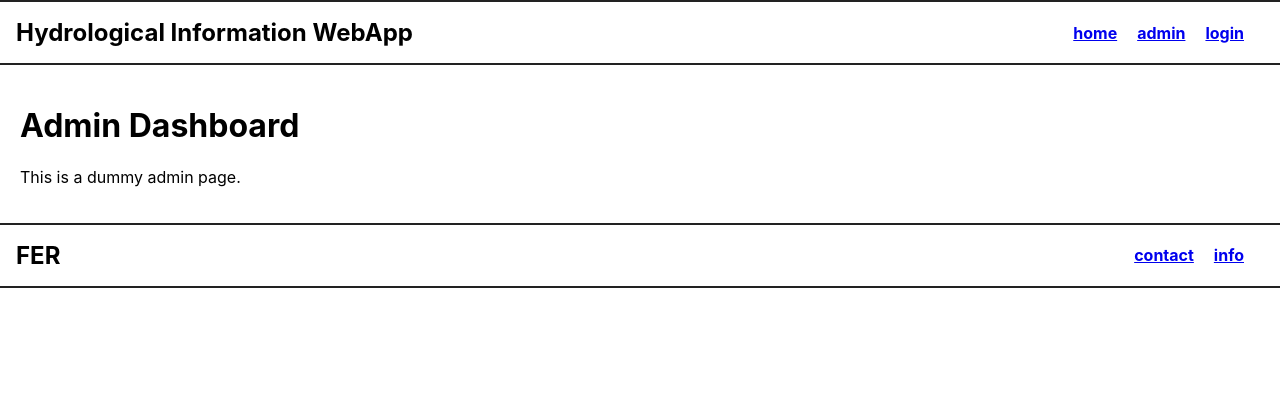
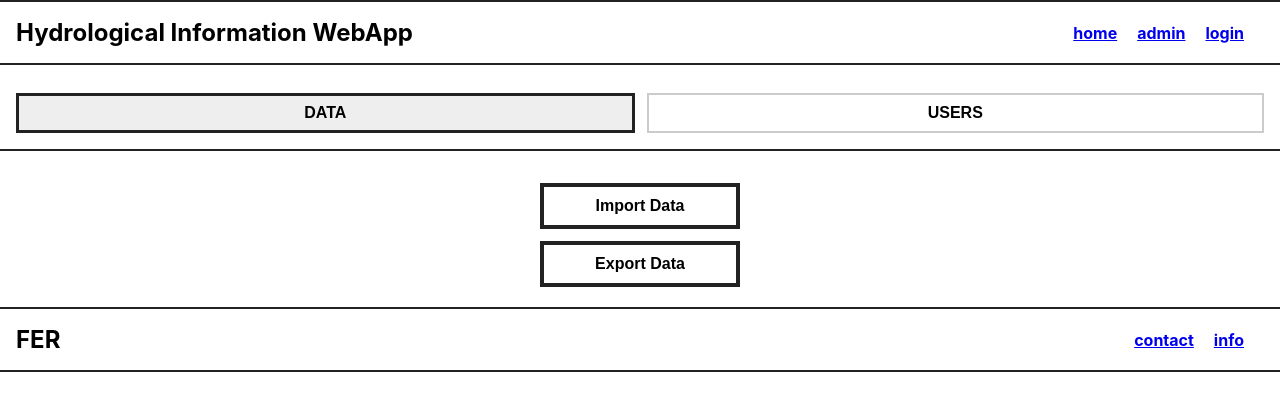
Before and after one commit to matejmagat/hydro-cloud, a React (Create React App) app: page /admin in a window 1280 px wide. Shown: the top 410 px of the page. Built offline with nearby package versions, Linux system fonts and the light colour scheme.

Commit message:
updated the admin page

```diff
--- a/src/App.js
+++ b/src/App.js
@@ -3,7 +3,7 @@ import { BrowserRouter as Router, Routes, Route, Link } from 'react-router-dom';
 
 import Navbar from './components/navigation/Navbar';
 import Footer from './components/navigation/Footer';
-import Tabs from './components/mainView/Tabs';
+import Tabs from './components/navigation/Tabs';
 import Sidebar from './components/mainView/Sidebar';
 import MapView from './components/mainView/MapView';
 import TableView from './components/mainView/TableView';
@@ -11,11 +11,10 @@ import AdminPage from './components/admin/AdminPage';
 import LoginPage from './components/login/LoginPage';
 
 
-
-
-
 function App() {
     const [activeTab, setActiveTab] = useState('map');
+    const tabNames = ['map', 'table', 'charts'];
+
     return (
         <Router>
             <Navbar />
@@ -24,7 +23,7 @@ function App() {
                 <Route path="/login" element={<LoginPage />} />
                 <Route path="/" element={
                     <div className="app-container">
-                        <Tabs activeTab={activeTab} setActiveTab={setActiveTab} />
+                        <Tabs tabs={tabNames} activeTab={activeTab} setActiveTab={setActiveTab} />
                         <div className="main-layout" style={{ display: 'flex', height: 'calc(100vh - 100px)' }}>
                             <Sidebar />
                             {activeTab === 'map' ? <MapView /> : <TableView />}
--- a/src/components/admin/AdminPage.js
+++ b/src/components/admin/AdminPage.js
@@ -1,10 +1,18 @@
-import React from 'react';
+import React, {useState} from 'react';
+import Tabs from "../navigation/Tabs";
+import DataManager from "./DataManager";
+import UserManager from "./UserManager";
+
 
 function AdminPage() {
+    const [activeTab, setActiveTab] = useState('data');
+    const tabNames = ['data', 'users'];
+
     return (
-        <div style={{ padding: '20px' }}>
-            <h1>Admin Dashboard</h1>
-            <p>This is a dummy admin page.</p>
+
+        <div>
+            <Tabs tabs={tabNames} activeTab={activeTab} setActiveTab={setActiveTab} />
+            {activeTab === 'data' ? <DataManager /> : <UserManager />}
         </div>
     );
 }
--- /dev/null
+++ b/src/components/admin/DataManager.js
@@ -0,0 +1,15 @@
+import React from 'react'
+
+function DataManager() {
+
+    return (
+        <div style={{ padding: '20px', maxWidth: '400px', margin: 'auto' }}>
+            <div style={{width: '50%', margin: 'auto'}}>
+                <button>Import Data</button>
+                <button>Export Data</button>
+            </div>
+        </div>
+    );
+}
+
+export default DataManager;
--- /dev/null
+++ b/src/components/admin/UserManager.js
@@ -0,0 +1,33 @@
+import React from 'react'
+
+function UserManager() {
+
+    return (
+        <div style={{padding: '24px'}}>
+            <h2>User Data</h2>
+            <table style={{width: '100%', borderCollapse: 'collapse'}}>
+                <thead>
+                <tr>
+                    <th style={{border: '1px solid #222', padding: '8px'}}>Username</th>
+                    <th style={{border: '1px solid #222', padding: '8px'}}>Admin</th>
+                    <th style={{border: '1px solid #222', padding: '8px'}}></th>
+                </tr>
+                </thead>
+                <tbody>
+                <tr>
+                    <td style={{border: '1px solid #222', padding: '8px'}}>Ivan</td>
+                    <td style={{border: '1px solid #222', padding: '8px'}}><button>No</button></td>
+                    <td style={{border: '1px solid #222', padding: '8px'}}><button>Delete</button></td>
+                </tr>
+                <tr>
+                    <td style={{border: '1px solid #222', padding: '8px'}}>Marko</td>
+                    <td style={{border: '1px solid #222', padding: '8px'}}><button>Yes</button></td>
+                    <td style={{border: '1px solid #222', padding: '8px'}}><button>Delete</button></td>
+                </tr>
+                </tbody>
+            </table>
+        </div>
+    );
+}
+
+export default UserManager;
--- a/src/components/mainView/Tabs.js
+++ /dev/null
@@ -1,23 +0,0 @@
-import React from 'react';
-import './mainView.css'
-import '../common.css'
-
-function Tabs({activeTab, setActiveTab}) {
-    return (
-        <div className='tab-selector'>
-            <button
-                className={`tab ${activeTab === 'map' ? 'active' : ''}`}
-                onClick={() => setActiveTab('map')}
-            >MAP</button>
-            <button
-                className={`tab ${activeTab === 'table' ? 'active' : ''}`}
-                onClick={() => setActiveTab('table')}
-            >TABLES</button>
-            <button
-                className={`tab ${activeTab === 'charts' ? 'active' : ''}`}
-                onClick={() => setActiveTab('charts')}
-            >CHARTS</button>
-        </div>
-    );
-}
-export default Tabs;
--- a/src/components/mainView/mainView.css
+++ b/src/components/mainView/mainView.css
@@ -6,22 +6,3 @@
     box-sizing: border-box;
     font-weight: bold;
 }
-
-.tab {
-    font-weight: bold;
-    padding: 8px 24px;
-    border: 2px solid #ccc;
-    background: #fff;
-}
-
-.tab.active {
-    border: 3px solid #222;
-    background: #eee;
-}
-
-.tab-selector {
-    display: flex;
-    gap: 12px;
-    padding: 16px;
-    border-bottom: 2px solid #222;
-}
--- /dev/null
+++ b/src/components/navigation/Tabs.js
@@ -0,0 +1,21 @@
+import React from 'react';
+import './navigation.css';
+import '../common.css';
+
+function Tabs({ tabs, activeTab, setActiveTab }) {
+    return (
+        <div className='tab-selector'>
+            {tabs.map((tab) => (
+                <button
+                    key={tab}
+                    className={`tab ${activeTab === tab ? 'active' : ''}`}
+                    onClick={() => setActiveTab(tab)}
+                >
+                    {tab.toUpperCase()}
+                </button>
+            ))}
+        </div>
+    );
+}
+
+export default Tabs;
--- a/src/components/navigation/navigation.css
+++ b/src/components/navigation/navigation.css
@@ -18,3 +18,22 @@
     color: inherit;
     text-decoration: none;
 }
+
+.tab {
+    font-weight: bold;
+    padding: 8px 24px;
+    border: 2px solid #ccc;
+    background: #fff;
+}
+
+.tab.active {
+    border: 3px solid #222;
+    background: #eee;
+}
+
+.tab-selector {
+    display: flex;
+    gap: 12px;
+    padding: 16px;
+    border-bottom: 2px solid #222;
+}
```
